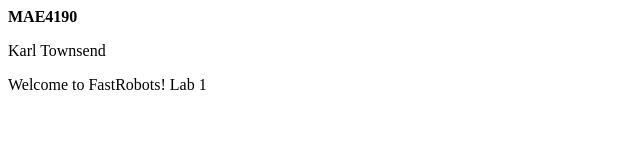
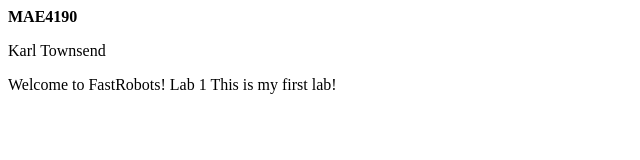
Before and after one commit to karltownsend/fastrobots, a plain HTML site: page index.html in a window 1280 px wide. Shown: the whole page, without its empty margins (0-640 px from the left). Drawn offline with Linux system fonts and the light colour scheme.

Commit message:
Update index.html

```diff
--- a/index.html
+++ b/index.html
@@ -7,5 +7,7 @@
      Welcome to FastRobots!
 
      Lab 1
+
+	 This is my first lab!
  </body>
 </html>
```
